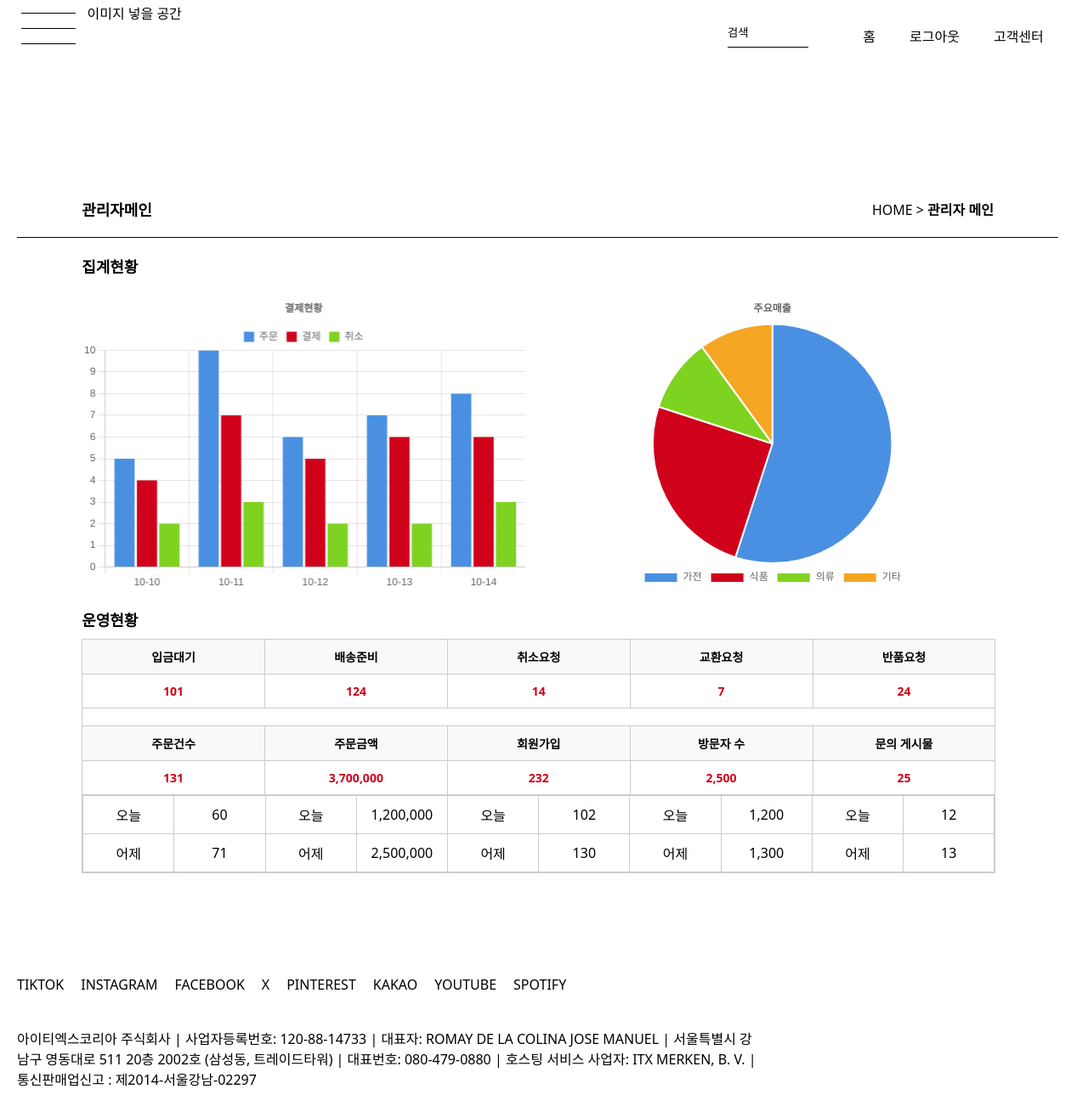
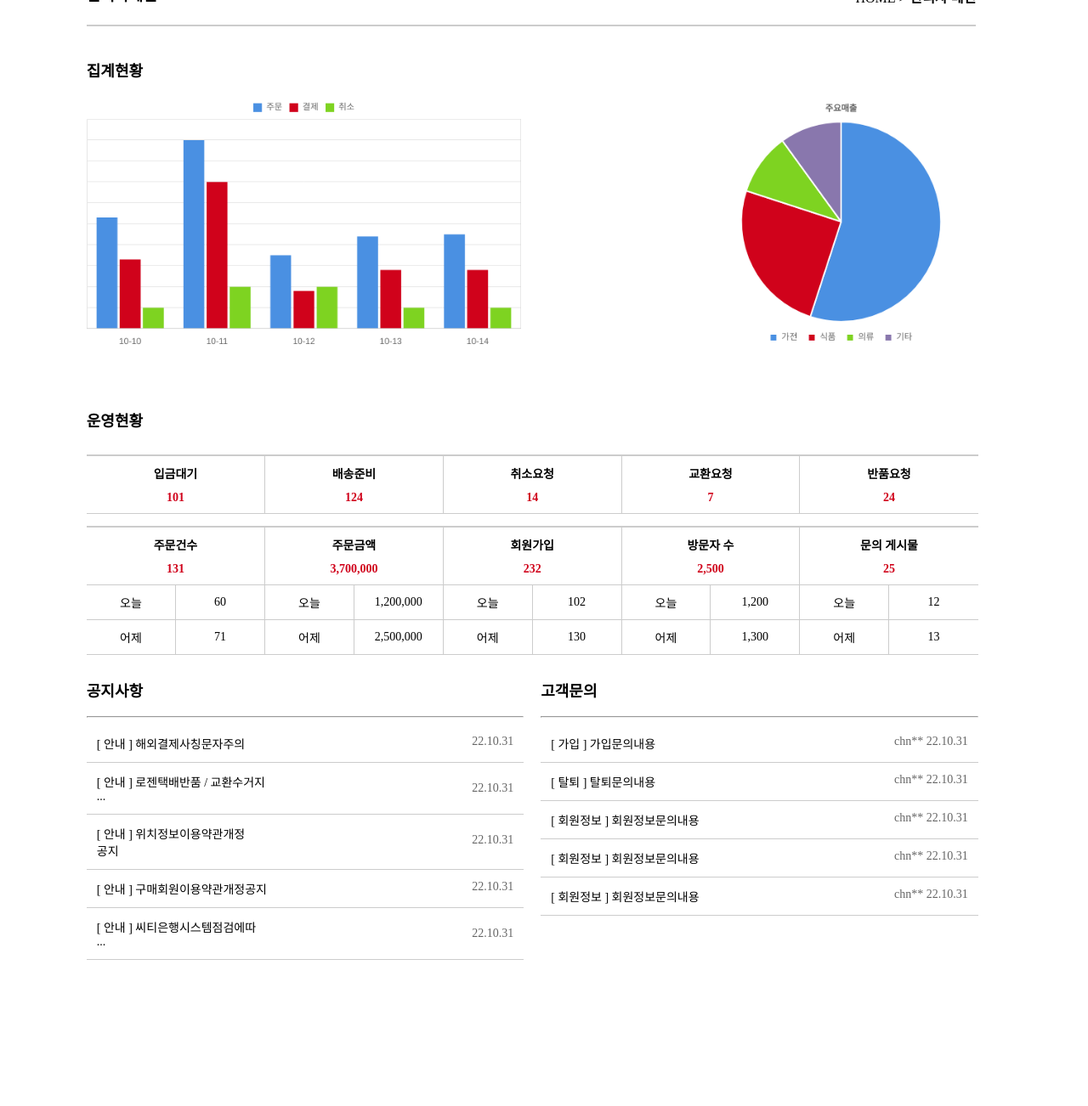
Before and after one commit to JunSehyeon/BNK_MarketProject, a plain HTML site: page admin/admin.html in a window 1280 px wide. Shown: the part 46-1348 px from the top of the page at 85% size. After the commit the page ends 1194 px from the top, so only its background shows below. Drawn offline with nearby package versions, Linux system fonts and the light colour scheme.

Commit message:
관리자 메인 수정

```diff
--- a/admin/admin.html
+++ b/admin/admin.html
@@ -1,4 +1,4 @@
-운영<!DOCTYPE html>
+<!DOCTYPE html>
 <html lang="en">
 <head>
   <meta charset="UTF-8">
@@ -6,68 +6,7 @@
   <title>admin</title>
   <script src="https://cdn.jsdelivr.net/npm/chart.js"></script>
   <style>
-    html { scrollbar-gutter: stable; }
-    * { box-sizing: border-box; margin: 0; padding: 0; }
-    body { font-family: system-ui, -apple-system, Segoe UI, Roboto, Arial, sans-serif; }
-    a { color: inherit; text-decoration: none; }
-    ul { list-style: none; }
-
-    /* 버튼 */
-    .icon-btn {
-      background: none;
-      border: 1px solid #000;
-      cursor: pointer;
-      width: 40px;
-      height: 40px;
-      display: grid;
-      place-items: center;
-    }
-
-    /* 오버레이 */
-    .overlay {
-      position: fixed; inset: 0;
-      background: rgba(255, 255, 255, 0.28);
-      backdrop-filter: blur(1px);
-      opacity: 0;
-      pointer-events: none;
-      transition: opacity .25s ease;
-      z-index: 1000;
-    }
-    .overlay.open { opacity: 1; pointer-events: auto; }
-    .overlay__panel {
-      position: absolute; top: 0; left: 0;
-      width: 50vw; max-width: 900px; height: 100%;
-      background: white;
-      transform: translateX(-100%);
-      transition: transform .35s ease;
-      display: flex; flex-direction: column;
-    }
-    .overlay.open .overlay__panel { transform: translateX(0); }
-    .overlay__top { display: flex; align-items: center; gap: 24px; padding: 20px; }
-    .overlay__close {
-      background: none; width: 40px; height: 40px; cursor: pointer;
-      position: relative; border: none;
-    }
-    .overlay__close::before,
-    .overlay__close::after {
-      content: ""; position: absolute;
-      left: 8px; right: 8px; top: 20px;
-      height: 2px; background: #000;
-    }
-    .overlay__close::before { transform: rotate(45deg); }
-    .overlay__close::after  { transform: rotate(-45deg); }
-    .overlay__menu {
-      display: grid; grid-template-columns: 180px auto;
-      gap: 24px; padding: 20px; font-size: 16px;
-    }
-    .overlay__menu a { display: block; padding: 8px 0; }
-
-    /* 헤더 */
-    .site-header { position: sticky; top: 0; z-index: 900; }
-    .site-header .inner {
-      position: relative; display: flex; align-items: center; gap: 24px;
-      padding: 16px 24px; border-bottom: 1px solid #000;
-    }
+    html, body { scrollbar-gutter: stable; overflow-x: hidden;}
 
     /* 메인 타이틀 & 집계현황 라인 */
     .title-line {
@@ -80,18 +19,25 @@
 
     /* 차트 */
     .container {
+      width: 100%;
       display: flex;
       gap: 30px;
       justify-content: center;
-      margin: 20px 7.6%;
+      margin: 0px;
+      margin-left: 7.6%;
     }
     .chart-box {
       flex: 1;
       min-width: 0;
       height: 350px;
     }
-    canvas { width: 100% !important; height: 100% !important; }
-    .chart-legend { font-size: 12px !important; }
+    canvas {
+      width: 85% !important;
+      height: 85% !important;
+    }
+    .chart-legend {
+      font-size: 12px !important;
+    }
 
     /* 운영현황 */
     .status-table {
@@ -103,86 +49,64 @@
       margin-left: 7.6%;
       table-layout: fixed;
     }
-    .status-table th,
+    .status-table th {
+      border-top: 2px solid #ccc;
+      border-right: 1px solid #ccc;
+      padding-top: 10px;
+    }
     .status-table td {
-      border: 1px solid #ccc;
+      border-bottom: 1px solid #ccc;
+      border-right: 1px solid #ccc;
       padding: 10px;
-    }
-    .status-table th {
-      background: #f9f9f9;
     }
     .status-table td.value {
       color: #d0021b;
       font-weight: bold;
     }
-    .status-gap { height: 5px; background: #fff; border: none; }
+    .status-gap {
+      height: 15px;
+      border: none;
+    }
 
-    /* 세로줄 - 오늘/어제 */
-    .status-sub td {
-      table-layout: fixed;
-      border-right: 1px solid #ccc;
+    /* 공지사항 & 고객문의 */
+    .board-wrapper {
+      display: flex;
+      gap: 20px;
+      margin: 10px 0;
+      width: 85%;
+      margin-left: 7.6%;
+      box-sizing: border-box;
+    }
+    .board-section {
+      flex: 1;
+    }
+    .board-section ul {
+      list-style: none;
+      padding: 0;
+      margin: 0;
+    }
+    .board-section li {
+      display: flex;
+      justify-content: space-between;
       border-bottom: 1px solid #ccc;
-      padding: 5px;
+      font-size: 14px;
+      padding: 12px;
     }
-    .status-sub td:last-child { border-right: none; }
-
-    /* footer */
-    footer a { text-decoration: none; font-weight: 300; color: black; }
+    .board-section li:last-child {
+      border-bottom: none;
+    }
+    .board-section li span {
+      color: #666;
+      font-size: 14px;
+    }
   </style>
 </head>
 <body>
-  <!-- 헤더 -->
-  <header class="site-header">
-    <div style="margin-left:2%; width:98%; box-sizing:border-box; margin-top:2%; display:flex; height:230px;">
-      <button style="border:none;" id="menuBtn" class="icon-btn" aria-controls="menuOverlay" aria-expanded="false" aria-label="메뉴 열기">
-        <svg width="64" height="64" viewBox="0 0 64 64" xmlns="http://www.w3.org/2000/svg">
-          <rect y="12" width="64" height="1" fill="black"/>
-          <rect y="30" width="64" height="1" fill="black"/>
-          <rect y="48" width="64" height="1" fill="black"/>
-        </svg>
-      </button>
-      <div style="margin-left:3%;"><img src="로고" alt="">이미지 넣을 공간</div>
-      <div style="margin-top:27px; margin-left:auto; margin-right:3%; flex:1; max-width:30%;">
-        <ul style="display:flex; gap:40px;">
-          <li style="flex:1; min-width:100px;">
-            <form>
-              <input type="text" style="background:transparent; border:none; border-bottom:1px solid; padding-bottom:10px; width:80%;" value="검색">
-            </form>
-          </li>
-          <li><a href="#">홈</a></li>
-          <li><a href="#">로그아웃</a></li>
-          <li><a href="#">고객센터</a></li>
-        </ul>
-      </div>
-    </div>
-  </header>
-
-  <!-- 전체 화면 오버레이 메뉴 -->
-  <aside id="menuOverlay" class="overlay" aria-hidden="true">
-    <div class="overlay__panel">
-      <div class="overlay__top">
-        <button id="closeBtn" class="overlay__close" aria-label="메뉴 닫기"></button>
-        <div style="font-size:32px; font-weight:800;">MY BRAND</div>
-      </div>
-      <nav class="overlay__menu">
-        <div>
-          <a href="#">환경설정</a>
-          <a href="#">상점관리</a>
-          <a href="#">회원관리</a>
-          <a href="#">상품관리</a>
-          <a href="#">주문관리</a>
-          <a href="#">고객센터</a>
-        </div>
-      </nav>
-    </div>
-  </aside>
-
   <!-- 메인 콘텐츠 -->
-  <div class="title-line">
-    <h3><b>관리자메인</b></h3>
+  <div class="title-line" style="border-bottom: 2px solid #ccc; margin-bottom: 20px;">
+    <h3 style="padding-bottom: 5px;">관리자메인</h3>
     <div>HOME > <b>관리자 메인</b></div>
   </div>
-  <hr style="border:none; border-top:1px solid black; margin:20px;">
 
   <!-- 집계현황 -->
   <div class="title-line">
@@ -203,108 +127,129 @@
       <th>배송준비</th>
       <th>취소요청</th>
       <th>교환요청</th>
-      <th>반품요청</th>
+      <th style="border-right: none;">반품요청</th>
     </tr>
     <tr>
-      <td class="value" >101</td>
+      <td class="value">101</td>
       <td class="value">124</td>
       <td class="value">14</td>
       <td class="value">7</td>
-      <td class="value">24</td>
+      <td class="value" style="border-right: none;">24</td>
     </tr>
-    <tr class="status-gap"><td colspan="5"></td></tr>
+    <tr class="status-gap"></tr>
     <tr>
       <th>주문건수</th>
       <th>주문금액</th>
       <th>회원가입</th>
       <th>방문자 수</th>
-      <th>문의 게시물</th>
+      <th style="border-right: none;">문의 게시물</th>
     </tr>
     <tr>
       <td class="value">131</td>
       <td class="value">3,700,000</td>
       <td class="value">232</td>
       <td class="value">2,500</td>
-      <td class="value">25</td>
+      <td class="value" style="border-right: none;">25</td>
     </tr>
     <tr>
-      <td colspan="5" style="padding:0;">
-        <table  style="width:100%; border-collapse:collapse; text-align:center; table-layout: fixed;" >
+      <td colspan="5" style="padding:0; border: none;">
+        <table style="width:100%; border-collapse:collapse; text-align:center; table-layout: fixed;">
           <tr>
             <td>오늘</td><td>60</td>
             <td>오늘</td><td>1,200,000</td>
             <td>오늘</td><td>102</td>
             <td>오늘</td><td>1,200</td>
-            <td>오늘</td><td>12</td>
+            <td>오늘</td><td style="border-right: none;">12</td>
           </tr>
           <tr>
             <td>어제</td><td>71</td>
             <td>어제</td><td>2,500,000</td>
             <td>어제</td><td>130</td>
             <td>어제</td><td>1,300</td>
-            <td>어제</td><td>13</td>
+            <td>어제</td><td style="border-right: none;">13</td>
           </tr>
         </table>
       </td>
     </tr>
   </table>
 
-  <!-- 푸터 -->
-  <footer style="margin-top:100px; padding:20px;">
-    <ul style="display:flex; gap:20px; list-style:none;">
-      <li><a href="#">TIKTOK</a></li>
-      <li><a href="#">INSTAGRAM</a></li>
-      <li><a href="#">FACEBOOK</a></li>
-      <li><a href="#">X</a></li>
-      <li><a href="#">PINTEREST</a></li>
-      <li><a href="#">KAKAO</a></li>
-      <li><a href="#">YOUTUBE</a></li>
-      <li><a href="#">SPOTIFY</a></li>
-    </ul>
-    <div style="margin-top:40px; max-width:870px;">
-      <span>
-        아이티엑스코리아 주식회사 | 사업자등록번호: 120-88-14733 | 대표자: ROMAY DE LA COLINA JOSE MANUEL |
-        서울특별시 강남구 영동대로 511 20층 2002호 (삼성동, 트레이드타워) | 대표번호: 080-479-0880 |
-        호스팅 서비스 사업자: ITX MERKEN, B. V. | 통신판매업신고 : 제2014-서울강남-02297
-      </span>
+    <div class="board-wrapper">
+    <!-- 공지사항 -->
+    <div class="board-section">
+      <h3 style="font-size: 18px;">공지사항</h3> <hr style="margin-top: 10px;">
+      <ul>
+        <li>[ 안내 ] 해외결제사칭문자주의 <span>22.10.31</span></li>
+        <li>[ 안내 ] 로젠택배반품 / 교환수거지 <br>...<span style="padding-top: 10px;">22.10.31</span></li>
+        <li>[ 안내 ] 위치정보이용약관개정 <br>공지<span pan style="padding-top: 10px;">22.10.31</span></li>
+        <li>[ 안내 ] 구매회원이용약관개정공지 <span>22.10.31</span></li>
+        <li style="border-bottom: 1px solid #ccc;">[ 안내 ] 씨티은행시스템점검에따 <br>...<span pan style="padding-top: 10px;">22.10.31</span></li>
+      </ul>
     </div>
-  </footer>
-
-  <!-- 스크립트 -->
+    <!-- 고객문의 -->
+    <div class="board-section">
+      <h3 style="font-size: 18px;">고객문의</h3> <hr style="margin-top: 10px;">
+      <ul>
+        <li>[ 가입 ] 가입문의내용 <span>chn** 22.10.31</li>
+        <li>[ 탈퇴 ] 탈퇴문의내용 <span>chn** 22.10.31</span></li>
+        <li>[ 회원정보 ] 회원정보문의내용 <span>chn** 22.10.31</span></li>
+        <li>[ 회원정보 ] 회원정보문의내용 <span>chn** 22.10.31</span></li>
+        <li style="border-bottom: 1px solid #ccc;">[ 회원정보 ] 회원정보문의내용 <span>chn** 22.10.31</span></li>
+      </ul>
+    </div>
+  </div>
   <script>
-    // 메뉴 오픈/클로즈
-    const body = document.body;
-    const menuBtn = document.getElementById('menuBtn');
-    const closeBtn = document.getElementById('closeBtn');
-    const overlay = document.getElementById('menuOverlay');
-    menuBtn.addEventListener('click', () => {
-      overlay.classList.add('open'); body.style.overflow = 'hidden';
-    });
-    closeBtn.addEventListener('click', () => {
-      overlay.classList.remove('open'); body.style.overflow = '';
-    });
-
     // 바 차트
     new Chart(document.getElementById('barChart'), {
       type: 'bar',
       data: {
         labels: ['10-10', '10-11', '10-12', '10-13', '10-14'],
         datasets: [
-          { label: '주문', data: [5, 10, 6, 7, 8], backgroundColor: '#4A90E2' },
-          { label: '결제', data: [4, 7, 5, 6, 6], backgroundColor: '#D0021B' },
-          { label: '취소', data: [2, 3, 2, 2, 3], backgroundColor: '#7ED321' }
+          { label: '주문', data: [5.3, 9, 3.5, 4.4, 4.5], backgroundColor: '#4A90E2' },
+          { label: '결제', data: [3.3, 7, 1.8, 2.8, 2.8], backgroundColor: '#D0021B' },
+          { label: '취소', data: [1, 2, 2, 1, 1], backgroundColor: '#7ED321' }
         ]
       },
       options: {
-        responsive: true, maintainAspectRatio: false,
+        responsive: true,
+        maintainAspectRatio: false,
         plugins: {
-          legend: { labels: { boxWidth: 12, boxHeight: 12 } }, // 범례 박스 작게
-          title: { display: true, text: '결제현황' }
+          legend: { labels: { boxWidth: 12, boxHeight: 12 } },
+          title: { display: false }
         },
         scales: {
-          y: { beginAtZero: true, max: 10, ticks: { stepSize: 1 } } // 1~10 눈금
+          y: {
+            beginAtZero: true,
+            max: 10,
+            ticks: { display: false },
+            grid: {
+              drawTicks: false,
+              borderColor: '#ccc'
+            }
+          },
+          x: {
+            grid: {
+              display: false,
+              drawBorder: false
+            },
+            barPercentage: 0.4,
+            categoryPercentage: 0.6
+          }
         }
-      }
+      },
+      plugins: [{
+        id: 'rightBorder',
+        afterDraw(chart) {
+          const { ctx, chartArea: { top, bottom, right } } = chart;
+          ctx.save();
+          ctx.beginPath();
+          ctx.moveTo(right, top);
+          ctx.lineTo(right, bottom);
+          ctx.lineWidth = 1;
+          ctx.strokeStyle = '#ccc';
+          ctx.stroke();
+          ctx.restore();
+        }
+      }]
     });
 
     // 파이 차트
@@ -314,17 +259,28 @@
         labels: ['가전', '식품', '의류', '기타'],
         datasets: [{
           data: [55, 25, 10, 10],
-          backgroundColor: ['#4A90E2', '#D0021B', '#7ED321', '#F5A623']
+          backgroundColor: ['#4A90E2', '#D0021B', '#7ED321', '#8977AD']
         }]
       },
       options: {
-        responsive: true, maintainAspectRatio: false,
-        plugins: {
-          title: { display: true, text: '주요매출' },
-          legend: { position: 'bottom' }
+      responsive: true,
+      maintainAspectRatio: false,
+      plugins: {
+        title: { display: true, text: '주요매출' },
+        legend: {
+          position: 'bottom',
+          labels: {
+            boxWidth: 10,
+            boxHeight: 10,
+            padding: 15,
+            font: {
+              size: 12
+            }
+          }
         }
       }
-    });
+    }
+  });
   </script>
 </body>
 </html>
```
